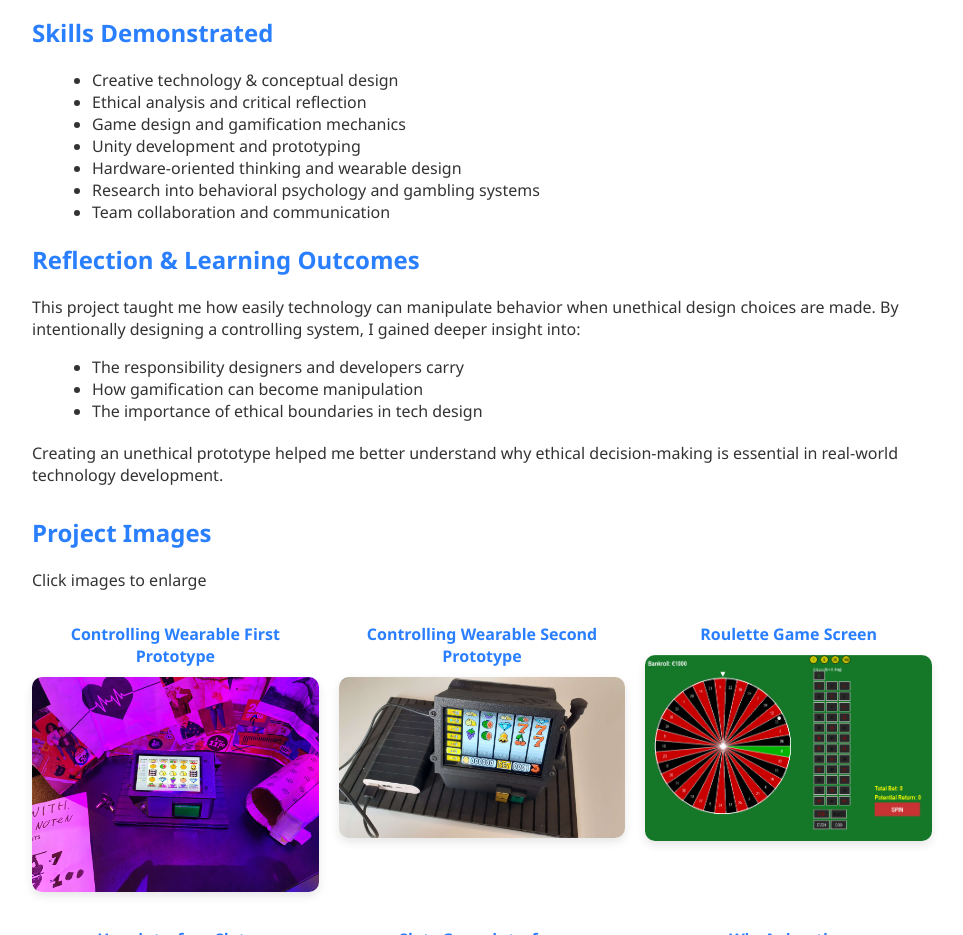
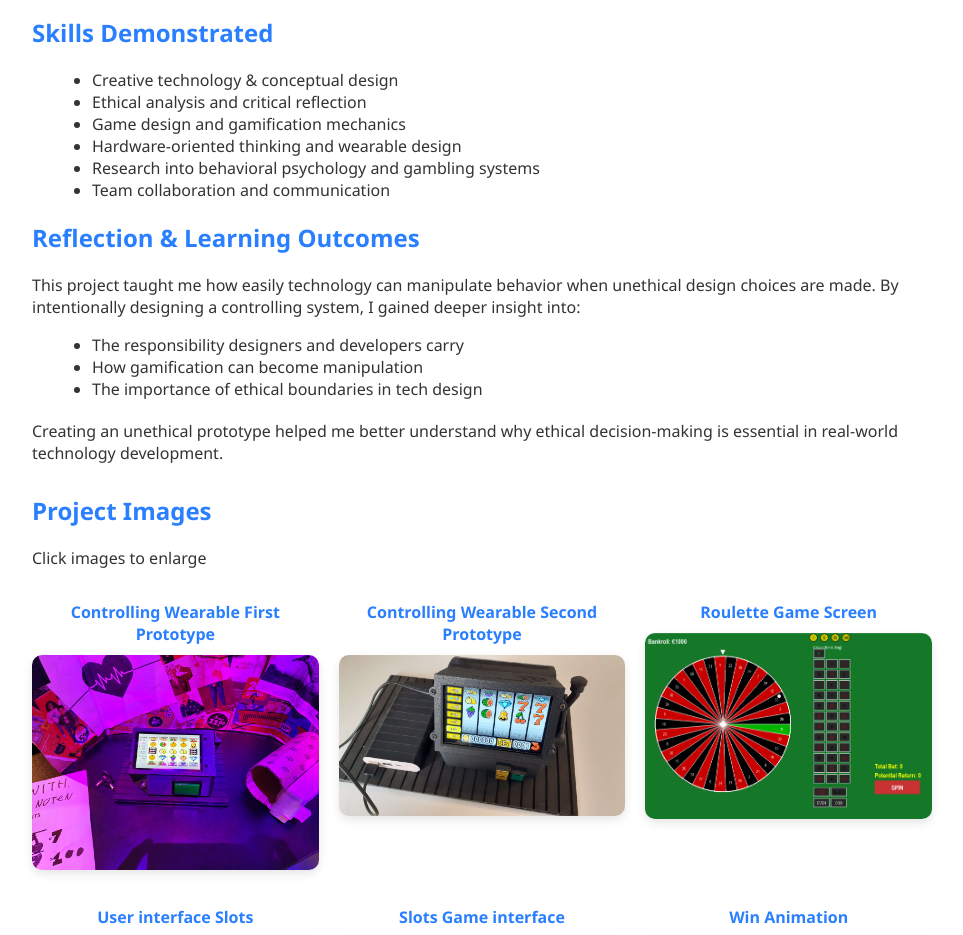
Before and after one commit to EsaVerboom/portfolio-esa, a plain HTML site: page dark-tech.html in a window 1280 px wide. Shown: the part 1040-1975 px from the top of the page, without its empty margins (158-1121 px from the left). Drawn offline with Linux system fonts and the light colour scheme.

Commit message:
last fix

```diff
--- a/dark-tech.html
+++ b/dark-tech.html
@@ -88,7 +88,6 @@
         <li>Creative technology & conceptual design</li>
         <li>Ethical analysis and critical reflection</li>
         <li>Game design and gamification mechanics</li>
-        <li>Unity development and prototyping</li>
         <li>Hardware-oriented thinking and wearable design</li>
         <li>Research into behavioral psychology and gambling systems</li>
         <li>Team collaboration and communication</li>
@@ -115,7 +114,6 @@
     <section class="project-photos">
       <h2>Project Images</h2>
       <p>Click images to enlarge</p>
-
       <div class="photos">
         <div class="photo-item">
           <p class="photo-title">Controlling Wearable First Prototype</p>
```
